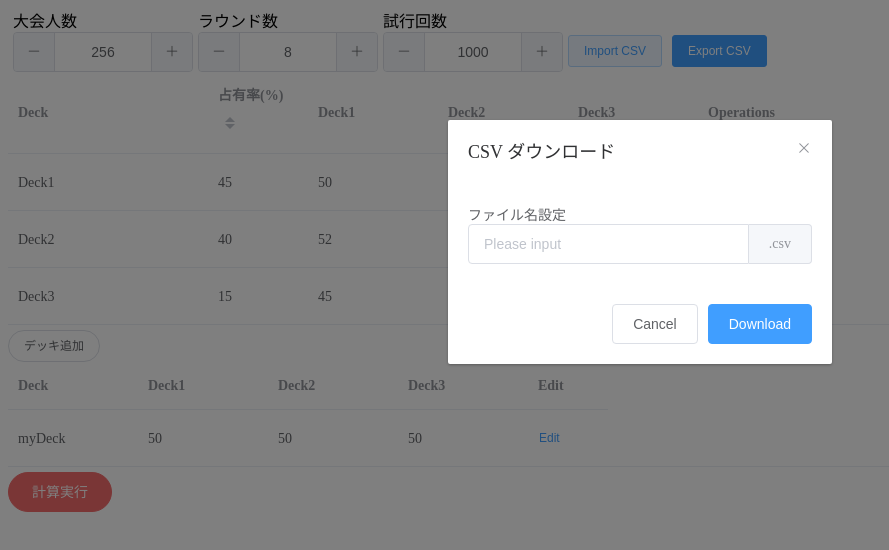
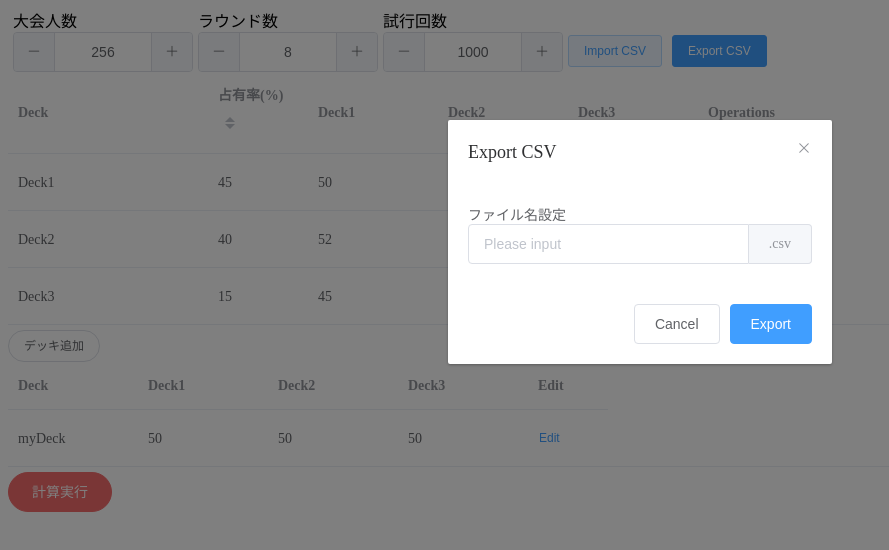
Before and after one commit to HirokiNagase/tournament-calc, a Nuxt app: page / in a window 1280 px wide. Both pictures are taken after a click on the button "Export CSV". Shown: the top 550 px of the page, without its empty margins (0-889 px from the left). Built offline with nearby package versions, Linux system fonts and the light colour scheme; what vue-lodash would draw is missing.

Commit message:
Change wording

```diff
--- a/pages/index.vue
+++ b/pages/index.vue
@@ -199,17 +199,16 @@
       </div>
     </el-drawer>
     <el-dialog
-      title="CSV ダウンロード"
+      title="Export CSV"
       :visible.sync="dlDialog"
-      width="30%"
-      :before-close="handleClose">
+      width="30%">
       <span>ファイル名設定</span>
       <el-input v-model="filename" placeholder="Please input">
         <template slot="append">.csv</template>
       </el-input>
       <span slot="footer" class="dialog-footer">
         <el-button @click="dlDialog = false">Cancel</el-button>
-        <el-button type="primary" @click="exportCsv">Download</el-button>
+        <el-button type="primary" @click="exportCsv">Export</el-button>
       </span>
     </el-dialog>
   </div>
```
